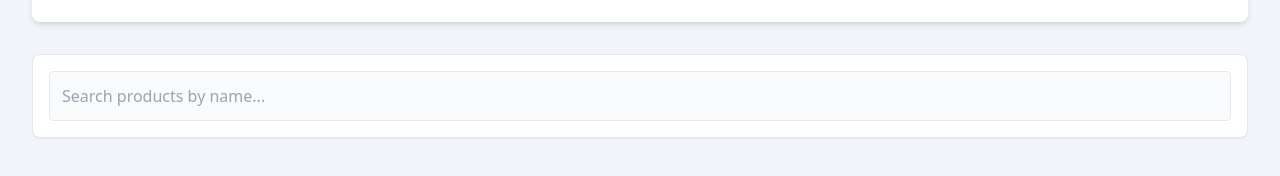
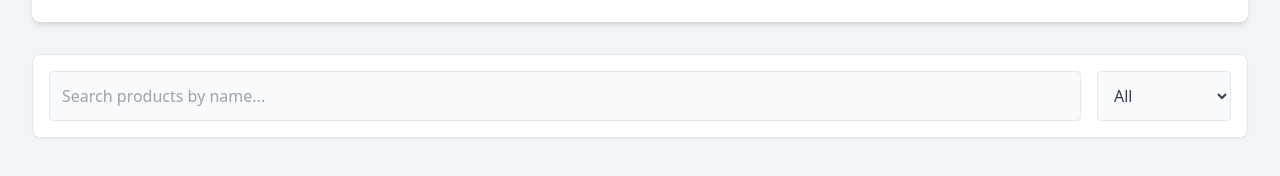
Before and after one commit to Chris131312/inventory-system-react, a React (Vite) app: page / in a window 1280 px wide. Shown: the part 208-384 px from the top of the page. Built offline with nearby package versions, Linux system fonts and the light colour scheme.

Commit message:
Add filter category

```diff
--- a/src/App.jsx
+++ b/src/App.jsx
@@ -30,6 +30,13 @@ function App() {
 
   const [searchTerm, setSearchTerm] = useState("");
 
+  const [selectedCategory, setSelectedCategory] = useState("All");
+
+  const categories = [
+    "All",
+    ...new Set(products.map((product) => product.category)),
+  ];
+
   useEffect(() => {
     localStorage.setItem("inventory_products", JSON.stringify(products));
   }, [products]);
@@ -57,7 +64,12 @@ function App() {
   };
 
   const filteredProducts = products.filter((product) => {
-    return product.name.toLowerCase().includes(searchTerm.toLocaleLowerCase());
+    const matchesSearch = product.name
+      .toLowerCase()
+      .includes(searchTerm.toLowerCase());
+    const matchesCategory =
+      selectedCategory === "All" || product.category === selectedCategory;
+    return matchesSearch && matchesCategory;
   });
 
   return (
@@ -67,14 +79,26 @@ function App() {
       <main className="p-8 max-w-7xl mx-auto">
         <ProductForm addProduct={handleAddProduct} />
 
-        <div className="mb-8 bg-white p-4 rounded-lg shadow-sm border border-slate-200">
+        <div className="mb-8 bg-white p-4 rounded-lg shadow-sm border border-slate-200 flex flex-col sm:flex-row gap-4">
           <input
             type="text"
             placeholder="Search products by name..."
-            className="w-full p-3 rounded bg-slate-50 border border-slate-200 focus:outline-none focus:ring-2 focus:ring-indigo-500"
+            className="flex-1 p-3 rounded bg-slate-50 border border-slate-200 focus:outline-none focus:ring-2 focus:ring-indigo-500"
             value={searchTerm}
             onChange={(e) => setSearchTerm(e.target.value)}
           />
+
+          <select
+            className="p-3 rounded bg-slate-50 border border-slate-200 focus:outline-none focus:ring-2 focus:ring-indigo-500 font-medium text-slate-700"
+            value={selectedCategory}
+            onChange={(e) => setSelectedCategory(e.target.value)}
+          >
+            {categories.map((category) => (
+              <option key={category} value={category}>
+                {category}
+              </option>
+            ))}
+          </select>
         </div>
 
         <h2 className="text-2xl font-bold text-slate-800 mb-6 mt-8">
```
